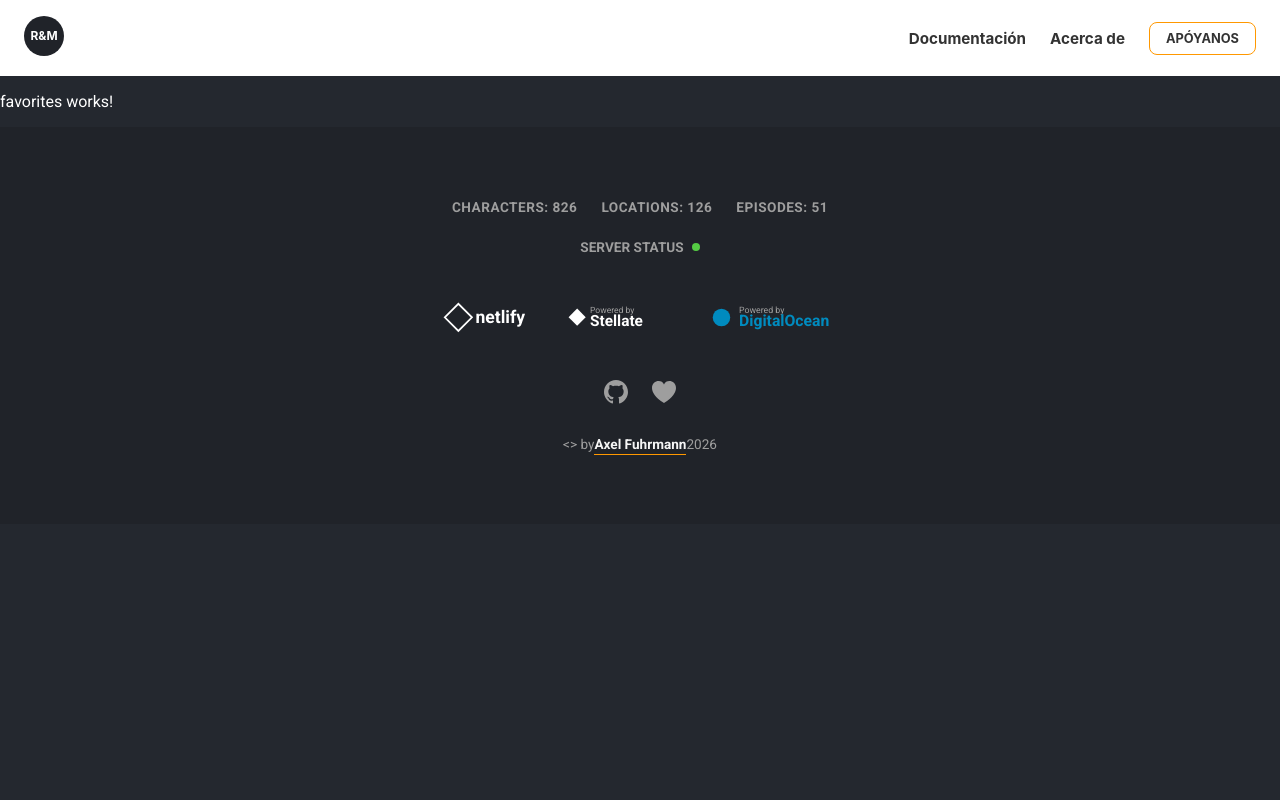
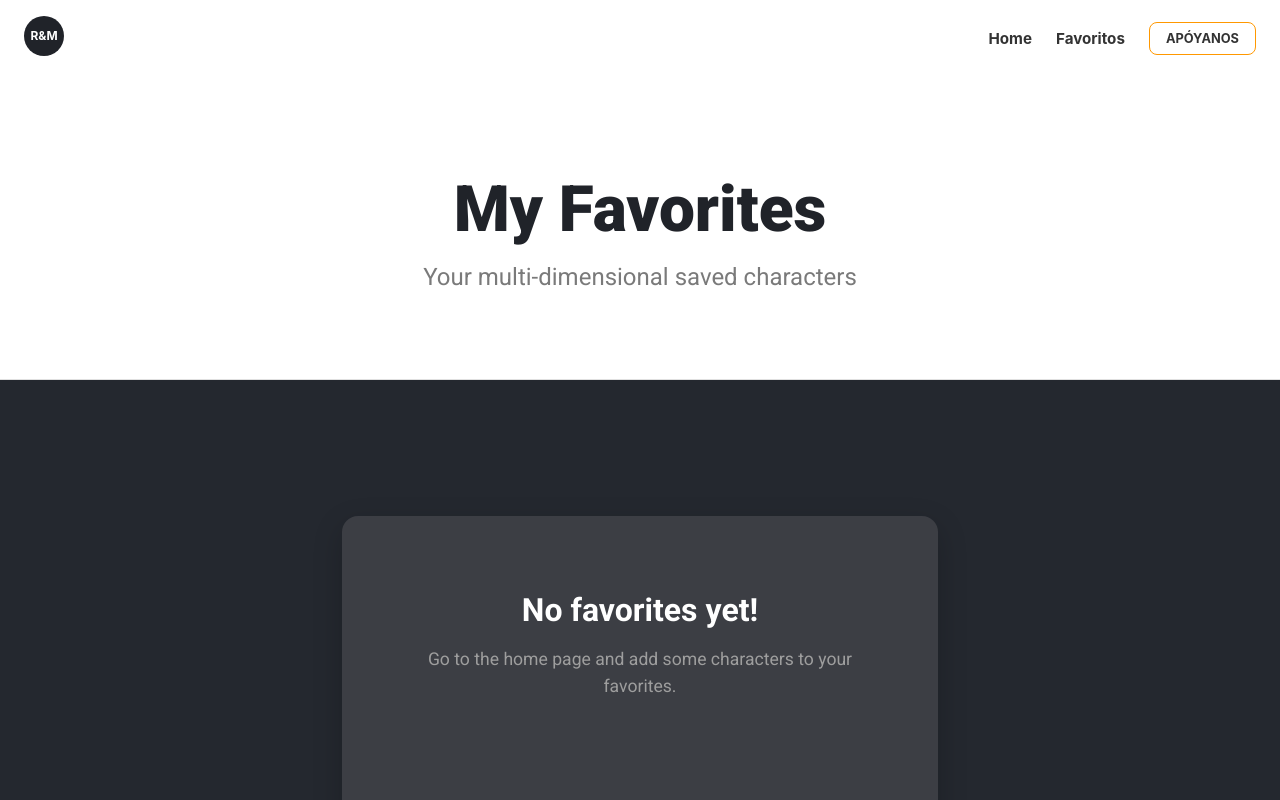
Before and after one commit to laserbix12/rick3, an Angular app: page /favorites in a window 1280 px wide. Shown: the top 800 px of the page. Built offline with nearby package versions, Linux system fonts and the light colour scheme.

Commit message:
feat: Dia 7 Gestion de Estado (Favoritos), LocalStorage y Scroll Infinito

```diff
--- a/src/app/components/character-card/character-card.html
+++ b/src/app/components/character-card/character-card.html
@@ -1,6 +1,17 @@
 <article class="character-card">
   <div class="card-image">
     <img [src]="character().image" [alt]="character().name" />
+    <button class="favorite-btn" (click)="toggleFavorite($event)" [class.active]="isFavorite()" title="Toggle Favorite">
+      @if (isFavorite()) {
+        <svg viewBox="0 0 24 24" fill="#e53935" stroke="#e53935" stroke-width="2" stroke-linecap="round" stroke-linejoin="round">
+          <path d="M20.84 4.61a5.5 5.5 0 0 0-7.78 0L12 5.67l-1.06-1.06a5.5 5.5 0 0 0-7.78 7.78l1.06 1.06L12 21.23l7.78-7.78 1.06-1.06a5.5 5.5 0 0 0 0-7.78z"></path>
+        </svg>
+      } @else {
+        <svg viewBox="0 0 24 24" fill="rgba(0,0,0,0.5)" stroke="#ffffff" stroke-width="2" stroke-linecap="round" stroke-linejoin="round">
+          <path d="M20.84 4.61a5.5 5.5 0 0 0-7.78 0L12 5.67l-1.06-1.06a5.5 5.5 0 0 0-7.78 7.78l1.06 1.06L12 21.23l7.78-7.78 1.06-1.06a5.5 5.5 0 0 0 0-7.78z"></path>
+        </svg>
+      }
+    </button>
   </div>
   <div class="card-content">
     <div class="section">
--- a/src/app/components/character-card/character-card.scss
+++ b/src/app/components/character-card/character-card.scss
@@ -8,11 +8,40 @@
 
   .card-image {
     flex: 2 1 0%;
+    position: relative;
     img {
       width: 100%;
       height: 100%;
       object-fit: cover;
       object-position: center;
+    }
+
+    .favorite-btn {
+      position: absolute;
+      top: 10px;
+      right: 10px;
+      background: rgba(255, 255, 255, 0.8);
+      border: none;
+      border-radius: 50%;
+      width: 40px;
+      height: 40px;
+      display: flex;
+      align-items: center;
+      justify-content: center;
+      cursor: pointer;
+      transition: all 0.3s ease;
+      box-shadow: 0 2px 5px rgba(0,0,0,0.2);
+
+      &:hover {
+        transform: scale(1.1);
+        background: #ffffff;
+      }
+
+      svg {
+        width: 24px;
+        height: 24px;
+        transition: all 0.3s ease;
+      }
     }
   }
 
--- a/src/app/components/character-card/character-card.ts
+++ b/src/app/components/character-card/character-card.ts
@@ -1,15 +1,24 @@
-import { Component, input, ChangeDetectionStrategy } from '@angular/core';
+import { Component, input, computed, inject, ChangeDetectionStrategy } from '@angular/core';
 import { CommonModule } from '@angular/common';
 import { Character } from '../../core/services/character.service';
+import { FavoritesService } from '../../core/services/favorites.service';
 
 @Component({
   selector: 'app-character-card',
   standalone: true,
   imports: [CommonModule],
   templateUrl: './character-card.html',
-  changeDetection: ChangeDetectionStrategy.Eager,
+  changeDetection: ChangeDetectionStrategy.OnPush,
   styleUrl: './character-card.scss',
 })
 export class CharacterCardComponent {
   character = input.required<Character>();
+  private favoritesService = inject(FavoritesService);
+
+  isFavorite = computed(() => this.favoritesService.favorites().some(f => f.id === this.character().id));
+
+  toggleFavorite(event: Event) {
+    event.stopPropagation();
+    this.favoritesService.toggleFavorite(this.character());
+  }
 }
--- a/src/app/components/header/header.html
+++ b/src/app/components/header/header.html
@@ -1,6 +1,6 @@
 <header class="header">
   <div class="logo">
-    <a href="#" style="text-decoration: none;">
+    <a routerLink="/" style="text-decoration: none;">
       <svg viewBox="0 0 40 40" width="40" height="40" xmlns="http://www.w3.org/2000/svg">
         <circle cx="20" cy="20" r="20" fill="#202329"/>
         <text x="50%" y="50%" fill="white" font-size="12" font-weight="bold" text-anchor="middle" dy=".3em">R&M</text>
@@ -8,8 +8,8 @@
     </a>
   </div>
   <nav class="nav-links">
-    <a href="#">Documentación</a>
-    <a href="#">Acerca de</a>
+    <a routerLink="/">Home</a>
+    <a routerLink="/favorites">Favoritos</a>
     <a href="#" class="btn-support">APÓYANOS</a>
   </nav>
 </header>
--- a/src/app/components/header/header.ts
+++ b/src/app/components/header/header.ts
@@ -1,10 +1,12 @@
 import { Component, ChangeDetectionStrategy } from '@angular/core';
+import { RouterModule } from '@angular/router';
 
 @Component({
   selector: 'app-header',
-  imports: [],
+  standalone: true,
+  imports: [RouterModule],
   templateUrl: './header.html',
-  changeDetection: ChangeDetectionStrategy.Eager,
+  changeDetection: ChangeDetectionStrategy.OnPush,
   styleUrl: './header.scss',
 })
 export class Header {}
--- /dev/null
+++ b/src/app/core/services/favorites.service.ts
@@ -0,0 +1,48 @@
+import { Injectable, signal, computed, effect, inject, PLATFORM_ID } from '@angular/core';
+import { isPlatformBrowser } from '@angular/common';
+import { Character } from './character.service';
+
+@Injectable({
+  providedIn: 'root'
+})
+export class FavoritesService {
+  private platformId = inject(PLATFORM_ID);
+  private favoritesSignal = signal<Character[]>(this.loadFavorites());
+
+  public favorites = computed(() => this.favoritesSignal());
+
+  constructor() {
+    effect(() => {
+      if (isPlatformBrowser(this.platformId)) {
+        localStorage.setItem('favorites', JSON.stringify(this.favoritesSignal()));
+      }
+    });
+  }
+
+  private loadFavorites(): Character[] {
+    if (isPlatformBrowser(this.platformId)) {
+      try {
+        const stored = localStorage.getItem('favorites');
+        return stored ? JSON.parse(stored) : [];
+      } catch (e) {
+        return [];
+      }
+    }
+    return [];
+  }
+
+  toggleFavorite(character: Character) {
+    this.favoritesSignal.update(favs => {
+      const index = favs.findIndex(f => f.id === character.id);
+      if (index > -1) {
+        return favs.filter(f => f.id !== character.id);
+      } else {
+        return [...favs, character];
+      }
+    });
+  }
+
+  isFavorite(id: number): boolean {
+    return this.favoritesSignal().some(f => f.id === id);
+  }
+}
--- a/src/app/pages/favorites/favorites.html
+++ b/src/app/pages/favorites/favorites.html
@@ -1 +1,19 @@
-<p>favorites works!</p>
+<section class="hero-favorites">
+  <h1 class="title">My Favorites</h1>
+  <p class="subtitle">Your multi-dimensional saved characters</p>
+</section>
+
+<main class="content">
+  @if (favoritesService.favorites().length === 0) {
+    <div class="empty-state">
+      <h2>No favorites yet!</h2>
+      <p>Go to the home page and add some characters to your favorites.</p>
+    </div>
+  } @else {
+    <div class="cards-grid">
+      @for (character of favoritesService.favorites(); track character.id) {
+        <app-character-card [character]="character"></app-character-card>
+      }
+    </div>
+  }
+</main>
--- a/src/app/pages/favorites/favorites.scss
+++ b/src/app/pages/favorites/favorites.scss
@@ -0,0 +1,68 @@
+.hero-favorites {
+  background-color: #ffffff;
+  padding: 6rem 2rem 4rem;
+  text-align: center;
+  border-bottom: 1px solid #e0e0e0;
+
+  .title {
+    font-size: 4rem;
+    font-weight: 900;
+    color: #202329;
+    margin: 0;
+  }
+  .subtitle {
+    font-size: 1.5rem;
+    color: #7a7a7a;
+    margin-top: 1rem;
+  }
+}
+
+.content {
+  background-color: #24282F;
+  min-height: 60vh;
+  padding: 4.5rem 1.5rem;
+  display: flex;
+  justify-content: center;
+}
+
+.cards-grid {
+  display: grid;
+  grid-template-columns: repeat(auto-fit, minmax(600px, 1fr));
+  gap: 1.5rem;
+  width: 100%;
+  max-width: 1920px;
+}
+
+.empty-state {
+  text-align: center;
+  margin-top: 4rem;
+  background-color: #3C3E44;
+  padding: 3rem;
+  border-radius: 1rem;
+  box-shadow: 0 10px 30px rgba(0, 0, 0, 0.2);
+  max-width: 500px;
+  width: 100%;
+  margin-left: auto;
+  margin-right: auto;
+
+  h2 {
+    font-size: 2rem;
+    color: #ffffff;
+    margin-bottom: 1rem;
+  }
+
+  p {
+    font-size: 1.1rem;
+    color: #9e9e9e;
+    line-height: 1.5;
+  }
+}
+
+@media (max-width: 768px) {
+  .hero-favorites .title {
+    font-size: 3rem;
+  }
+  .cards-grid {
+    grid-template-columns: 1fr;
+  }
+}
--- a/src/app/pages/favorites/favorites.ts
+++ b/src/app/pages/favorites/favorites.ts
@@ -1,10 +1,16 @@
-import { Component, ChangeDetectionStrategy } from '@angular/core';
+import { Component, ChangeDetectionStrategy, inject } from '@angular/core';
+import { CommonModule } from '@angular/common';
+import { FavoritesService } from '../../core/services/favorites.service';
+import { CharacterCardComponent } from '../../components/character-card/character-card';
 
 @Component({
   selector: 'app-favorites',
-  imports: [],
+  standalone: true,
+  imports: [CommonModule, CharacterCardComponent],
   templateUrl: './favorites.html',
-  changeDetection: ChangeDetectionStrategy.Eager,
+  changeDetection: ChangeDetectionStrategy.OnPush,
   styleUrl: './favorites.scss',
 })
-export class Favorites {}
+export class Favorites {
+  favoritesService = inject(FavoritesService);
+}
```
Also changed, not shown: src/app/pages/home/home.ts (+75 -41 lines).
